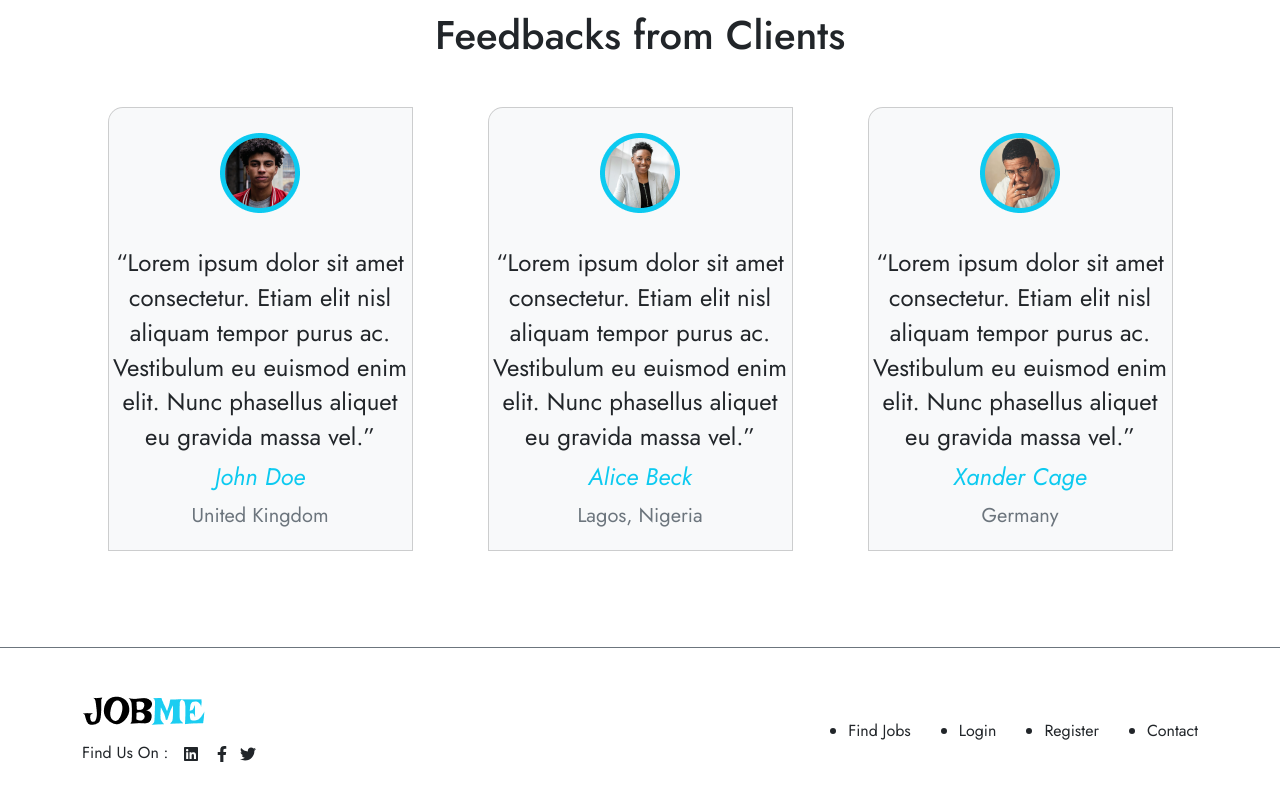
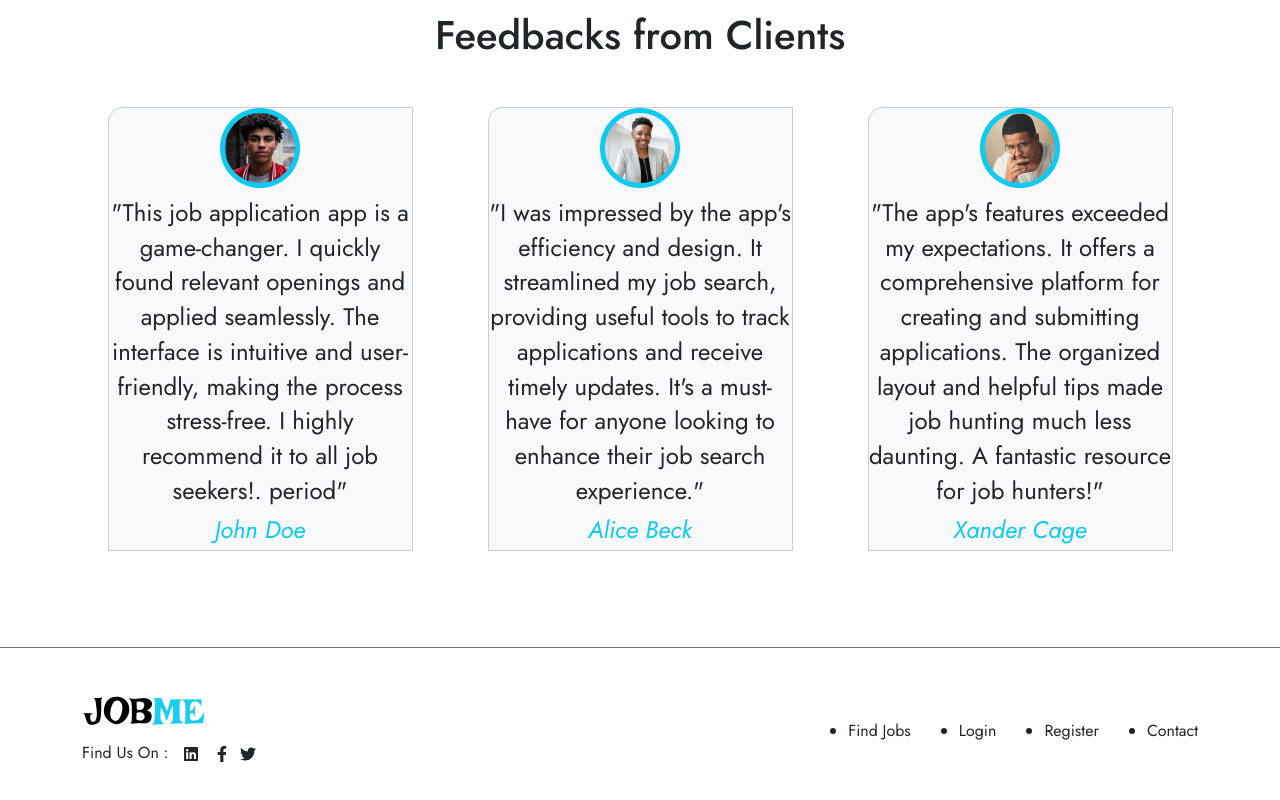
Before and after one commit to Muba-rak/jobme-client, a React (Vite) app: page / in a window 1280 px wide. Shown: the part 3318-4118 px from the top of the page. Built offline with nearby package versions, Linux system fonts and the light colour scheme; no server answers.

Commit message:
refactor: changed testimonial comments

```diff
--- a/src/data/jobs.jsx
+++ b/src/data/jobs.jsx
@@ -8,24 +8,21 @@ export const testimonials = [
     image: T1,
     name: "John Doe",
     location: "United Kingdom",
-    testimonial:
-      "“Lorem ipsum dolor sit amet consectetur. Etiam elit nisl aliquam tempor purus ac. Vestibulum eu euismod enim elit. Nunc phasellus aliquet eu gravida massa vel.”",
+    testimonial: `"This job application app is a game-changer. I quickly found relevant openings and applied seamlessly. The interface is intuitive and user-friendly, making the process stress-free. I highly recommend it to all job seekers!. period"`,
   },
   {
     id: 2,
     image: T2,
     name: "Alice Beck",
     location: "Lagos, Nigeria",
-    testimonial:
-      "“Lorem ipsum dolor sit amet consectetur. Etiam elit nisl aliquam tempor purus ac. Vestibulum eu euismod enim elit. Nunc phasellus aliquet eu gravida massa vel.”",
+    testimonial: `"I was impressed by the app's efficiency and design. It streamlined my job search, providing useful tools to track applications and receive timely updates. It's a must-have for anyone looking to enhance their job search experience."`,
   },
   {
     id: 3,
     image: T3,
     name: "Xander Cage",
     location: "Germany",
-    testimonial:
-      "“Lorem ipsum dolor sit amet consectetur. Etiam elit nisl aliquam tempor purus ac. Vestibulum eu euismod enim elit. Nunc phasellus aliquet eu gravida massa vel.”",
+    testimonial: `"The app's features exceeded my expectations. It offers a comprehensive platform for creating and submitting applications. The organized layout and helpful tips made job hunting much less daunting. A fantastic resource for job hunters!"`,
   },
 ];
 import { MdLogout, MdClose } from "react-icons/md";
```
